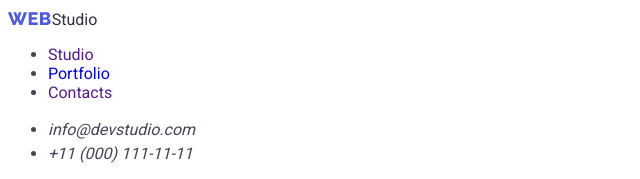
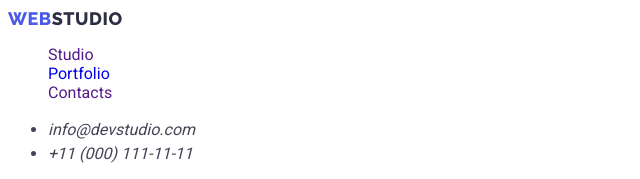
Before and after one commit to Machokar/goit-markup-hw-02, a plain HTML site: page portfolio.html in a window 1280 px wide. Shown: the top 179 px of the page, 0-640 px from the left. Drawn offline with Linux system fonts and the light colour scheme.

Commit message:
Update portfolio.html

```diff
--- a/portfolio.html
+++ b/portfolio.html
@@ -16,9 +16,11 @@
   <body>
     <header>
       <nav>
-        <a href="./index.html" class="header-name link">Web</a
-        ><span class="header-name-span list">Studio</span>
-        <ul>
+        <a href="./index.html" class="header-name link"
+          >Web<span class="header-name-span list">Studio</span>
+        </a>
+
+        <ul class="list">
           <li>
             <a href="" class=".header-studio-portfolio-contact link">Studio</a>
           </li>
@@ -176,8 +178,9 @@
       </section>
     </main>
     <footer class="footer-background">
-      <a href="./index.html" class="header-name link">Web</a
-      ><span class="header-name-footer list">Studio</span>
+      <a href="./index.html" class="header-name link">
+        Web<span class="header-name-footer list">Studio</span></a
+      >
       <p class="footer-text">
         Increase the flow of customers and sales for your business with digital
         marketing & growth solutions.
```
